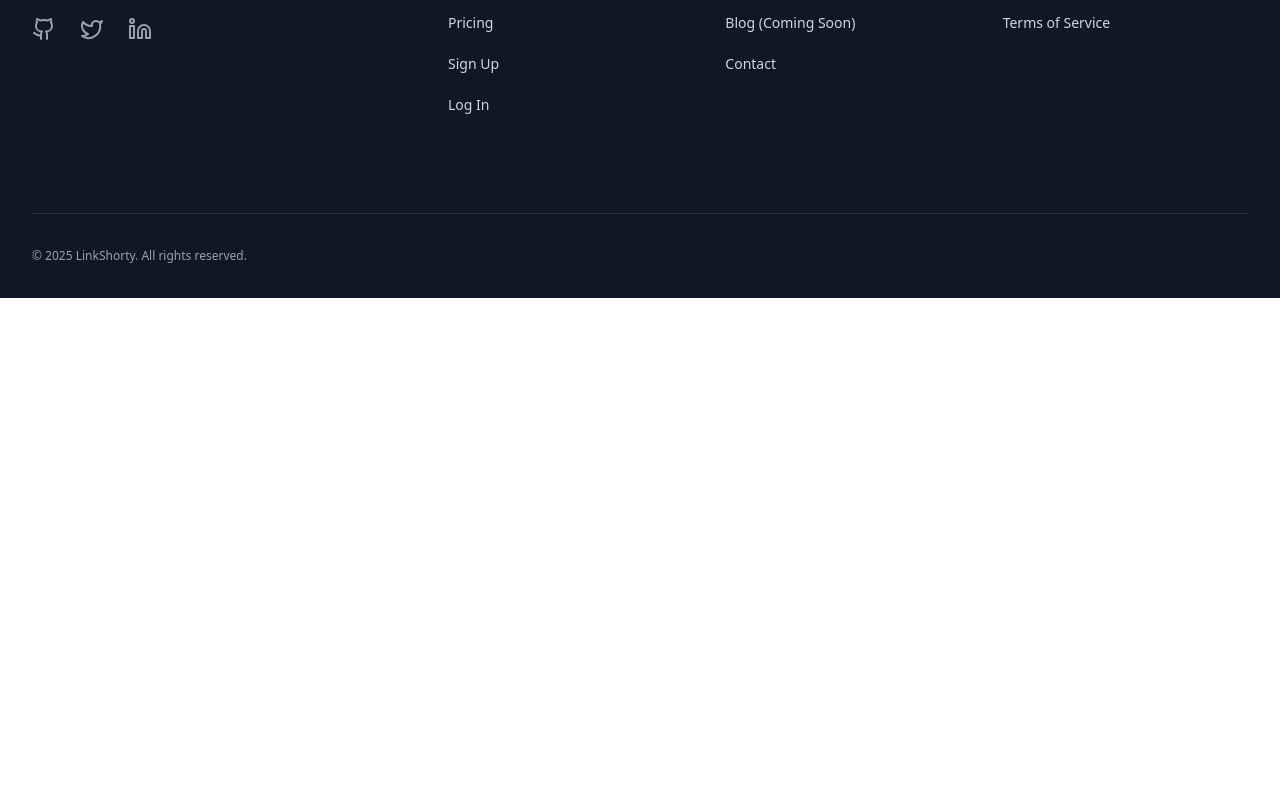
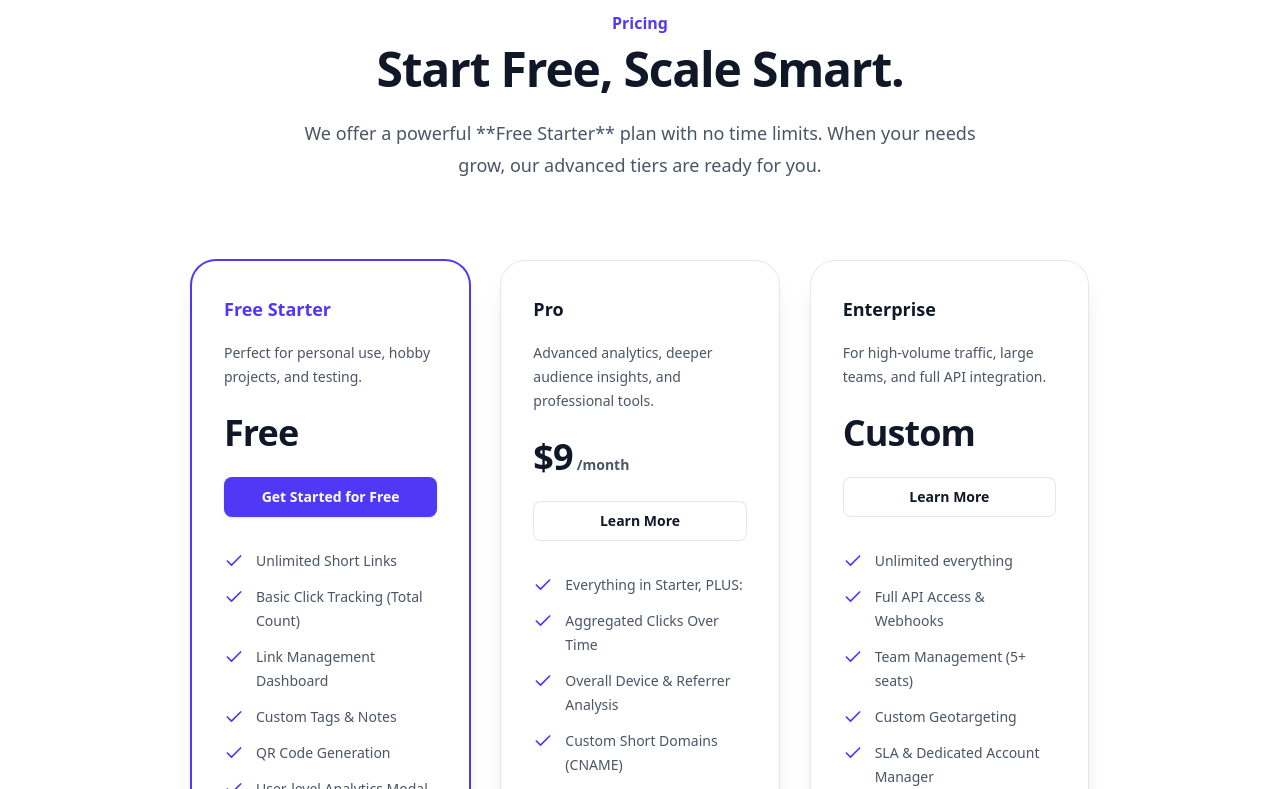
Before and after one commit to Mahiamk/link_shortener_monorepo, a Next.js app in the folder apps/web/: page / in a window 1280 px wide. Shown: the part 2091-2880 px from the top of the page. Before the commit the page ends 2389 px from the top, so only its background shows below. Built offline with nearby package versions, Linux system fonts and the light colour scheme.

Commit message:
feat: add Pricing component with tiered subscription plans and features

```diff
--- /dev/null
+++ b/apps/web/components/Pricing.tsx
@@ -0,0 +1,129 @@
+'use client'
+
+import { CheckIcon } from 'lucide-react'
+import Link from 'next/link'
+
+const tiers = [
+  {
+    name: 'Free Starter',
+    id: 'tier-free',
+    href: '/signup',
+    price: { monthly: 'Free', annually: 'Free' },
+    description: 'Perfect for personal use, hobby projects, and testing.',
+    features: [
+      'Unlimited Short Links',
+      'Basic Click Tracking (Total Count)',
+      'Link Management Dashboard',
+      'Custom Tags & Notes',
+      'QR Code Generation',
+      'User-level Analytics Modal',
+    ],
+    highlight: true,
+  },
+  {
+    name: 'Pro',
+    id: 'tier-pro',
+    href: '#',
+    price: { monthly: '$9', annually: '$99' },
+    description: 'Advanced analytics, deeper audience insights, and professional tools.',
+    features: [
+      'Everything in Starter, PLUS:',
+      'Aggregated Clicks Over Time',
+      'Overall Device & Referrer Analysis',
+      'Custom Short Domains (CNAME)',
+      'A/B Testing (Coming Soon)',
+      'Priority Support',
+    ],
+    highlight: false,
+  },
+  {
+    name: 'Enterprise',
+    id: 'tier-enterprise',
+    href: '#',
+    price: { monthly: 'Custom', annually: 'Custom' },
+    description: 'For high-volume traffic, large teams, and full API integration.',
+    features: [
+      'Unlimited everything',
+      'Full API Access & Webhooks',
+      'Team Management (5+ seats)',
+      'Custom Geotargeting',
+      'SLA & Dedicated Account Manager',
+    ],
+    highlight: false,
+  },
+]
+
+function classNames(...classes: (string | boolean | undefined)[]) {
+  return classes.filter(Boolean).join(' ')
+}
+
+export function Pricing() {
+  return (
+    <div className="bg-white py-24 sm:py-32">
+      <div className="mx-auto max-w-7xl px-6 lg:px-8">
+        <div className="mx-auto max-w-4xl text-center">
+          <h2 className="text-base font-semibold leading-7 text-indigo-600">
+            Pricing
+          </h2>
+          <p className="mt-2 text-4xl font-bold tracking-tight text-gray-900 sm:text-5xl">
+            Start Free, Scale Smart.
+          </p>
+        </div>
+        <p className="mx-auto mt-6 max-w-2xl text-center text-lg leading-8 text-gray-600">
+          We offer a powerful **Free Starter** plan with no time limits. When your needs grow, our advanced tiers are ready for you.
+        </p>
+
+        <div className="isolate mx-auto mt-16 grid max-w-md grid-cols-1 gap-y-8 sm:mt-20 lg:max-w-4xl lg:grid-cols-3 lg:gap-x-8">
+          {tiers.map((tier) => (
+            <div
+              key={tier.id}
+              className={classNames(
+                tier.highlight ? 'ring-2 ring-indigo-600' : 'ring-1 ring-gray-200',
+                'rounded-3xl p-8 shadow-xl transition hover:shadow-2xl bg-white flex flex-col',
+              )}
+            >
+              <h3
+                id={tier.id}
+                className={classNames(
+                  tier.highlight ? 'text-indigo-600' : 'text-gray-900',
+                  'text-lg font-semibold leading-8',
+                )}
+              >
+                {tier.name}
+              </h3>
+              <p className="mt-4 text-sm leading-6 text-gray-600">{tier.description}</p>
+              <p className="mt-6 flex items-baseline gap-x-1">
+                <span className="text-4xl font-bold tracking-tight text-gray-900">
+                  {tier.price.monthly}
+                </span>
+                {tier.price.monthly !== 'Free' && tier.price.monthly !== 'Custom' ? (
+                  <span className="text-sm font-semibold leading-6 text-gray-600">/month</span>
+                ) : null}
+              </p>
+              <Link
+                href={tier.href}
+                aria-describedby={tier.id}
+                className={classNames(
+                  tier.highlight
+                    ? 'bg-indigo-600 text-white shadow-sm hover:bg-indigo-500 focus-visible:outline-indigo-600'
+                    : 'text-gray-900 ring-1 ring-inset ring-gray-200 hover:ring-gray-300 focus-visible:outline-gray-900',
+                  'mt-6 block rounded-md py-2 px-3 text-center text-sm font-semibold leading-6 focus-visible:outline focus-visible:outline-2 focus-visible:outline-offset-2 disabled:opacity-50',
+                )}
+              >
+                {tier.id === 'tier-free' ? 'Get Started for Free' : 'Learn More'}
+              </Link>
+              <ul role="list" className="mt-8 space-y-3 text-sm leading-6 text-gray-600 flex-grow">
+                {tier.features.map((feature) => (
+                  <li key={feature} className="flex gap-x-3">
+                    <CheckIcon className="h-6 w-5 flex-none text-indigo-600" aria-hidden="true" />
+                    {feature}
+                  </li>
+                ))}
+              </ul>
+            </div>
+          ))}
+        </div>
+      </div>
+    </div>
+  )
+}
```
